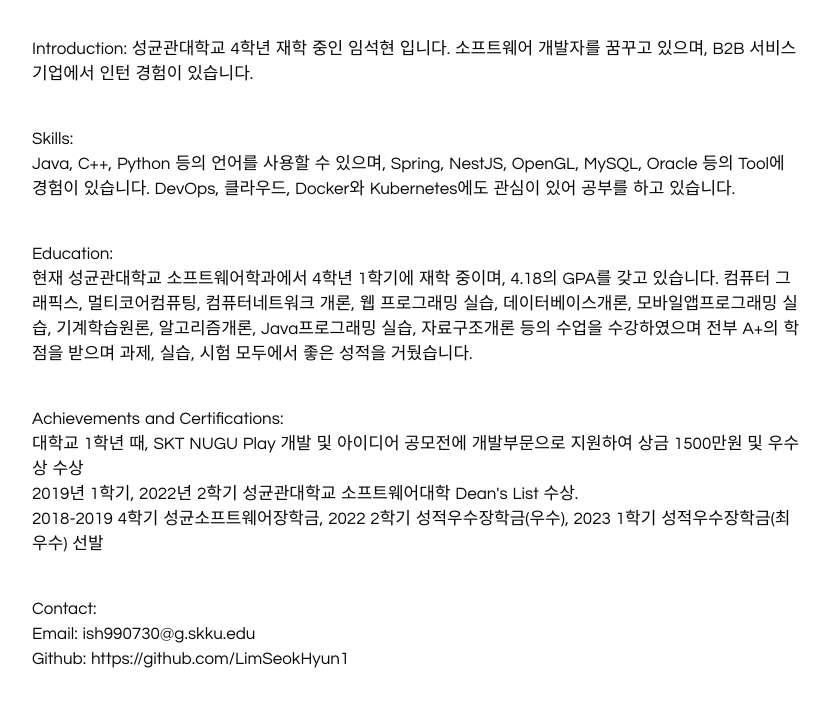
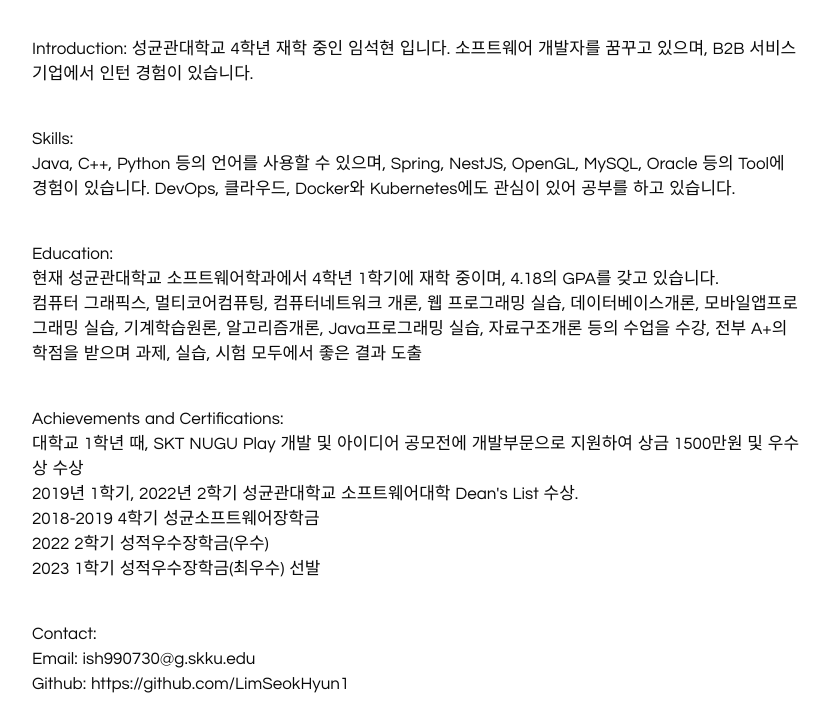
Before and after one commit to LimSeokHyun1/LimSeokHyun1.github.io, a plain HTML site: page blog/About-Me/index.html in a window 1280 px wide. Shown: the part 544-1271 px from the top of the page, without its empty margins (224-1054 px from the left). Drawn offline with nearby package versions, Linux system fonts and the light colour scheme.

Commit message:
Content Update

```diff
--- a/blog/About-Me/index.html
+++ b/blog/About-Me/index.html
@@ -54,19 +54,19 @@
         </p>
         <p id="para_1_original">
           Education: <br />현재 성균관대학교 소프트웨어학과에서 4학년 1학기에
-          재학 중이며, 4.18의 GPA를 갖고 있습니다. 컴퓨터 그래픽스,
+          재학 중이며, 4.18의 GPA를 갖고 있습니다.<br />컴퓨터 그래픽스,
           멀티코어컴퓨팅, 컴퓨터네트워크 개론, 웹 프로그래밍 실습,
           데이터베이스개론, 모바일앱프로그래밍 실습, 기계학습원론, 알고리즘개론,
-          Java프로그래밍 실습, 자료구조개론 등의 수업을 수강하였으며 전부 A+의
-          학점을 받으며 과제, 실습, 시험 모두에서 좋은 성적을 거뒀습니다.
+          Java프로그래밍 실습, 자료구조개론 등의 수업을 수강, 전부 A+의 학점을
+          받으며 과제, 실습, 시험 모두에서 좋은 결과 도출
         </p>
         <p id="para_1_original">
           Achievements and Certifications: <br />대학교 1학년 때, SKT NUGU Play
           개발 및 아이디어 공모전에 개발부문으로 지원하여 상금 1500만원 및
           우수상 수상 <br />2019년 1학기, 2022년 2학기 성균관대학교
           소프트웨어대학 Dean's List 수상. <br />2018-2019 4학기
-          성균소프트웨어장학금, 2022 2학기 성적우수장학금(우수), 2023 1학기
-          성적우수장학금(최우수) 선발
+          성균소프트웨어장학금<br />2022 2학기 성적우수장학금(우수)<br />2023
+          1학기 성적우수장학금(최우수) 선발
         </p>
         <p id="para_1_original">
           Contact: <br />
```
